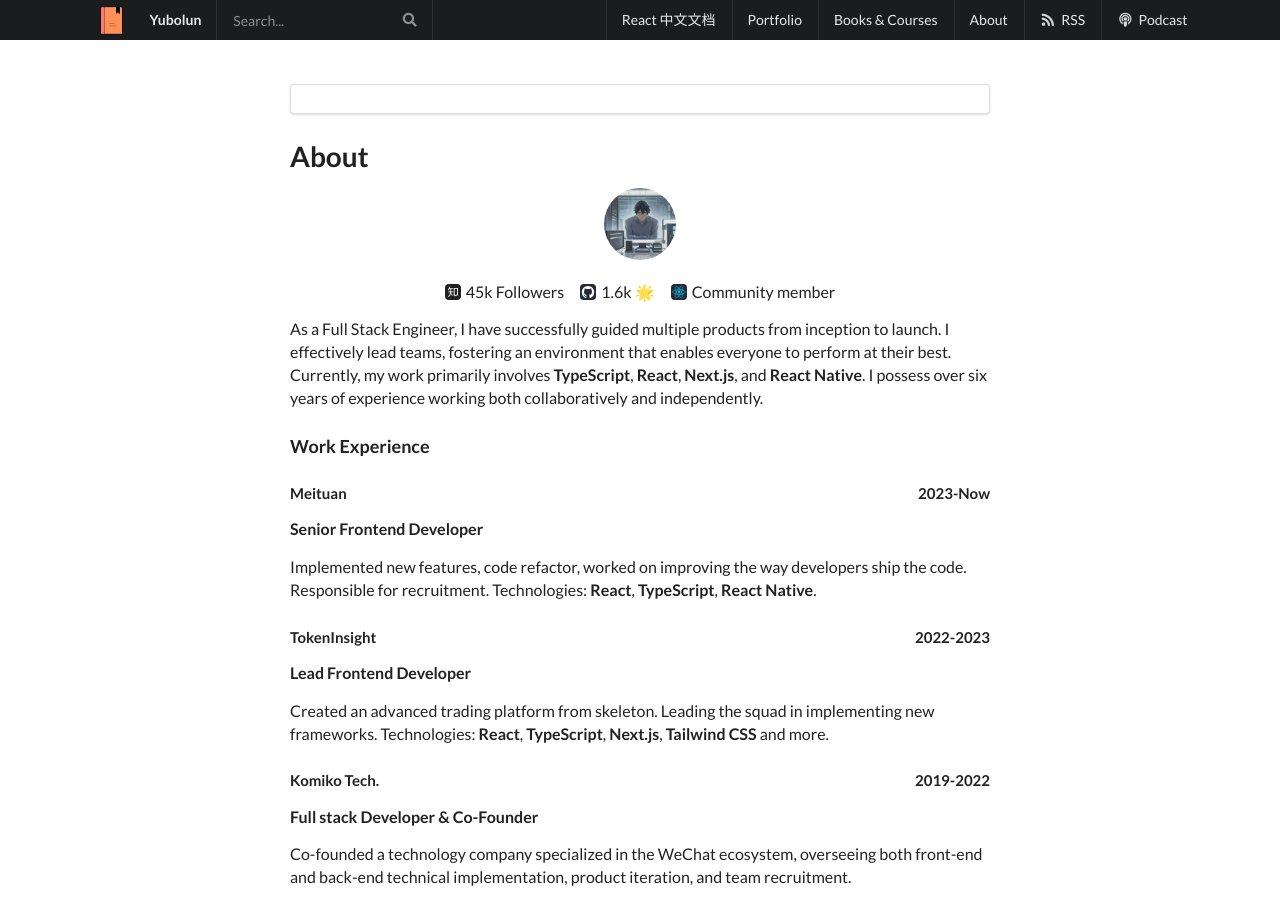
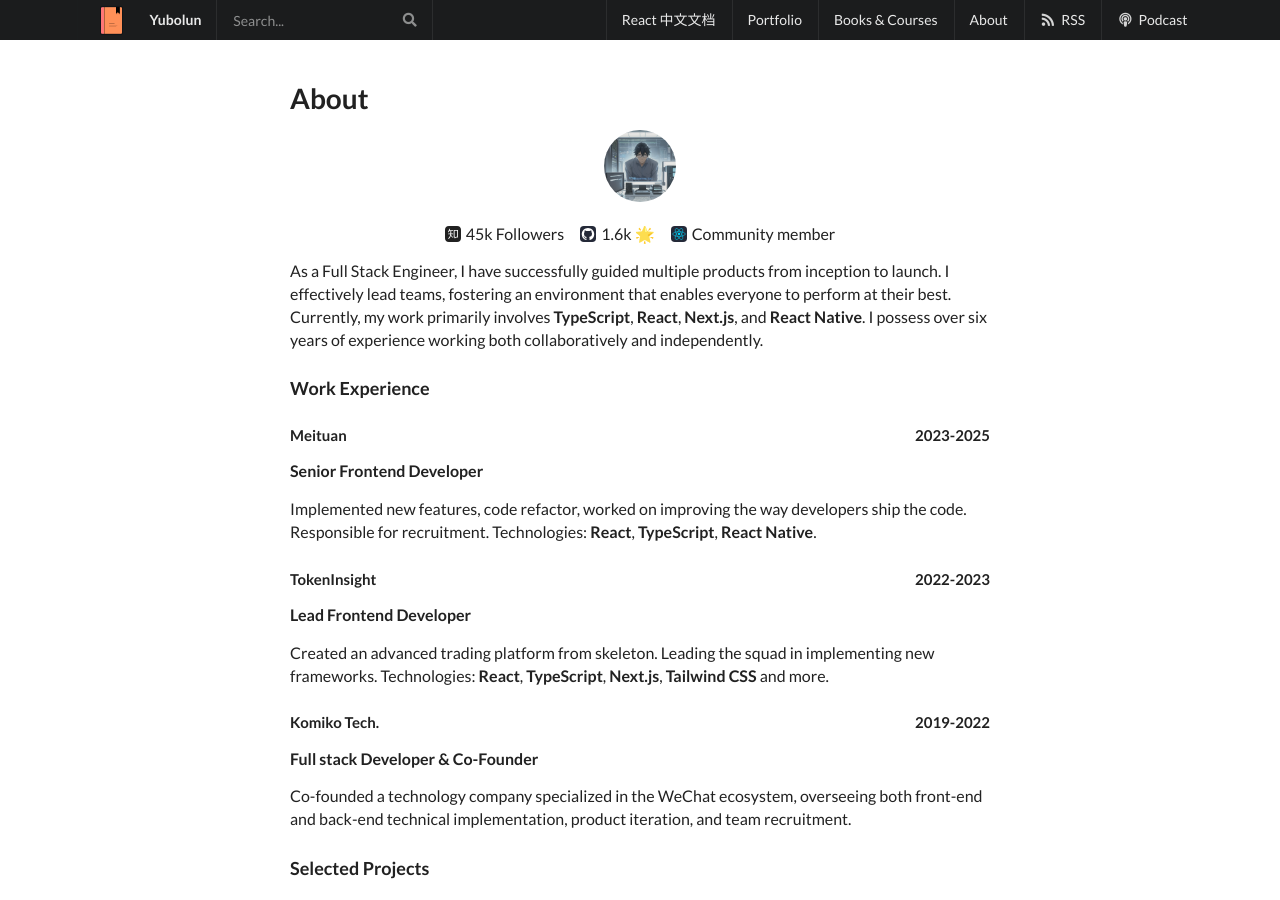
Before and after one commit to discountry/discountry.github.io, a Jekyll site: the page built from about/index.md, in a window 1280 px wide and 900 px high. Built offline with Jekyll 4.4.1, drawn with Linux system fonts in a browser that asks for light colours.

Commit message:
Update about layout to use single layout and create new single layout file; also correct Meituan work experience date in index.md

```diff
--- a/_layouts/about.html
+++ b/_layouts/about.html
@@ -1,5 +1,5 @@
 ---
-layout: default
+layout: single
 ---
 
 <h1 class="ui header">
--- /dev/null
+++ b/_layouts/single.html
@@ -0,0 +1,18 @@
+<!DOCTYPE html>
+<html xmlns:og="http://ogp.me/ns#">
+
+{% include head.html %}
+
+<body>
+
+  {% include header.html %}
+
+  <div class="ui main text container">
+    {{ content }}
+  </div>
+
+  {% include footer.html %}
+
+</body>
+
+</html>
--- a/about/index.md
+++ b/about/index.md
@@ -9,7 +9,7 @@
 ### Work Experience
 
 <h4 style="display: flex; justify-content: space-between; align-items: baseline;">
-  <span>Meituan</span> <span>2023-Now</span>
+  <span>Meituan</span> <span>2023-2025</span>
 </h4>
 
 **Senior Frontend Developer**
```
